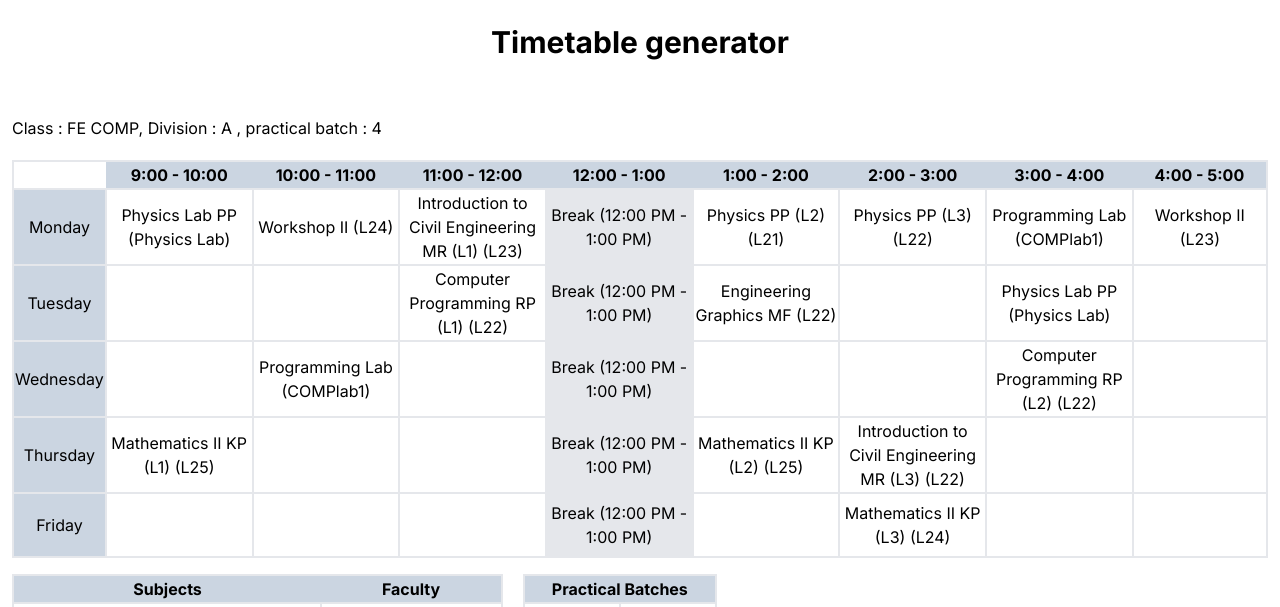
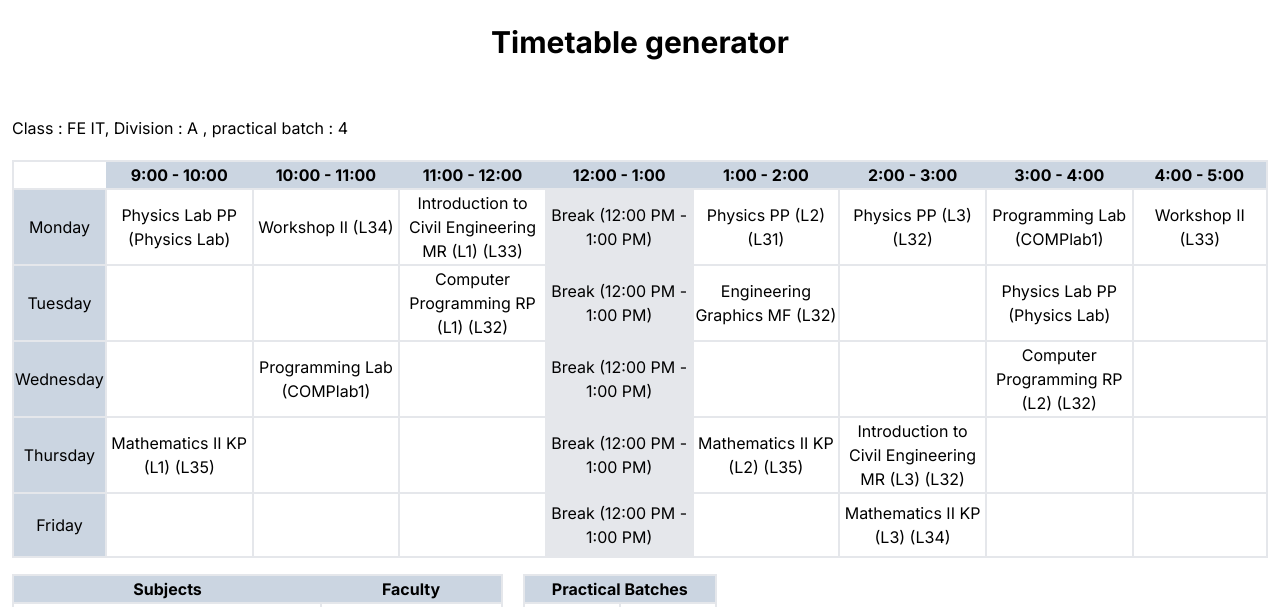
Before and after one commit to RavirajMhalsekar/Genetic-algorithm-for-timetable-, a Next.js app: page / in a window 1280 px wide. Shown: the top 607 px of the page. Built offline with nearby package versions, Linux system fonts and the light colour scheme.

Commit message:
no rooms are being repeated

```diff
--- a/app/Timetable.jsx
+++ b/app/Timetable.jsx
@@ -3,7 +3,7 @@ import { useState, useEffect } from "react";
 
 const classDetails = [
   {
-    department: "COMP",
+    department: "IT",
     year: "FE",
     div: "A",
     strength: 88,
@@ -723,7 +723,7 @@ const initializePopulation = (populationSize, classDetails) => {
         strength,
         practical_batch,
         subject,
-        timetable: generateRandomClassTimetable(classDetail),
+        timetable: generateRandomClassTimetable(classDetail, timetable), // Pass timetable as the second argument
       };
       timetable.push(classTimetable);
     }
@@ -732,7 +732,7 @@ const initializePopulation = (populationSize, classDetails) => {
   return population;
 };
 
-const generateRandomClassTimetable = (classDetail) => {
+const generateRandomClassTimetable = (classDetail, timetable, classDetails) => {
   const { department, year, div, strength, practical_batch, subject } =
     classDetail;
   const classTimetable = [];
@@ -754,27 +754,50 @@ const generateRandomClassTimetable = (classDetail) => {
   }, {});
 
   // Implement logic to generate a random timetable for the class
-  for (let day = 0; day < 5; day++) {
+  const days = [0, 1, 2, 3, 4]; // Array of day indices
+  for (const day of days) {
     // 5 days in a week (Monday to Friday)
     const dailySchedule = [];
-    for (let timeslot = 0; timeslot < getTimeslots(year).length; timeslot++) {
+    const timeslots = getTimeslots(year);
+    for (let timeslot = 0; timeslot < timeslots.length; timeslot++) {
       const availableRooms = rooms.filter(
         (room) => room.department === department
       );
-      let room;
-      if (availableRooms.length > 0) {
-        const roomIndex = Math.floor(Math.random() * availableRooms.length);
-        room = availableRooms[roomIndex];
-      } else {
-        // Handle the case where no available rooms are found for the department
-        // You can either assign a default room or mark the slot as empty
-        room = null; // Marking the slot as empty for now
+      let room = null;
+
+      const timeslotObj = {
+        day: day + 1, // Assuming day index starts from 0
+        // Add other necessary information about the timeslot
+      };
+
+      // Check if any rooms are already assigned for this timeslot
+      const assignedRooms = classDetails
+        ? classDetails.flatMap(
+            (classDetail) =>
+              classDetail.timetable?.[day]?.flatMap((slot) => slot.room) || []
+          )
+        : [];
+
+      const availableRoomsForTimeslot = availableRooms.filter(
+        (room) => !assignedRooms.includes(room)
+      );
+
+      if (availableRoomsForTimeslot.length > 0) {
+        const roomIndex = Math.floor(
+          Math.random() * availableRoomsForTimeslot.length
+        );
+        room = availableRoomsForTimeslot[roomIndex];
       }
 
       const subjectIndex = Math.floor(Math.random() * subject.length);
       const subjectData = subject[subjectIndex];
 
-      const type =
+      let type;
+      if (subjectData.name === "Project Work Phase II") {
+        // Special case for Project Work Phase II
+        type = "practical";
+      } else {
+        type =
           subjectInstanceCounts[subjectData.code].lecture <
           subjectInstanceCounts[subjectData.code].lectureMax
             ? "lecture"
@@ -785,6 +808,7 @@ const generateRandomClassTimetable = (classDetail) => {
               subjectInstanceCounts[subjectData.code].practicalMax
             ? "practical"
             : null;
+      }
 
       const slot = {
         room,
@@ -825,20 +849,44 @@ const checkRoomDepartmentMatch = (timetable) => {
     for (const dailySchedule of timetable) {
       for (const slot of dailySchedule) {
         const { room, subject } = slot;
+        let subjectDepartment;
+        let roomDepartment;
+
+        if (subject) {
+          subjectDepartment = subject.department;
+        } else {
+          subjectDepartment = department;
+        }
+
+        if (room) {
+          roomDepartment = room.department;
+        } else {
+          roomDepartment = department;
+        }
 
         if (
-          subject &&
-          subject.department !== room.department &&
-          room.department !== department
+          subjectDepartment !== roomDepartment &&
+          roomDepartment !== department
         ) {
           return false;
+        }
+
+        if (subject && subject.practical > 0) {
+          if (room) {
+            if (room.department !== department) {
+              return false;
+            }
+          } else {
+            // If room is null, assume it belongs to the class department
+            // and return false since practical subjects should be assigned to a lab
+            return false;
+          }
         }
       }
     }
   }
   return true;
 };
-
 const checkLabDepartmentMatch = (timetable) => {
   for (const classTimeTable of timetable) {
     const { department, timetable } = classTimeTable;
@@ -847,12 +895,16 @@ const checkLabDepartmentMatch = (timetable) => {
       for (const slot of dailySchedule) {
         const { subject } = slot;
 
-        if (
-          subject &&
-          subject.practical > 0 &&
-          slot.room.department !== department
-        ) {
+        if (subject && subject.practical > 0) {
+          if (slot.room) {
+            if (slot.room.department !== department) {
               return false;
+            }
+          } else {
+            // If slot.room is null, it means the practical subject is not assigned to a lab
+            // which violates the constraint, so return false
+            return false;
+          }
         }
       }
     }
@@ -992,22 +1044,41 @@ const checkLabAllocation = (timetable, classDetails) => {
 };
 
 const isRoomAvailable = (department, timeslot, timetable) => {
-  const availableRooms = rooms.filter((room) => room.department === department);
+  let availableRooms = rooms.filter((room) => room.department === department);
 
   for (const classTimeTable of timetable) {
-    const { timetable: classSchedule } = classTimeTable;
+    const { timetable: classSchedule, subject } = classTimeTable;
     const dailySchedule = classSchedule[timeslot.day - 1]; // Assuming day index starts from 1
 
     for (const slot of dailySchedule) {
       if (slot.room) {
         // Add null check for slot.room
+        const subjectDepartment = slot.subject
+          ? slot.subject.department
+          : department;
+        const roomDepartment = slot.room.department;
+
         const roomIndex = availableRooms.findIndex(
           (room) => room.name === slot.room.name
         );
-        if (roomIndex !== -1) {
-          // Room is not available
+
+        if (roomIndex !== -1 && subjectDepartment === roomDepartment) {
+          // Room is not available for the subject's department
           availableRooms.splice(roomIndex, 1);
         }
+      }
+    }
+
+    // Check if there are enough available rooms for subjects with high practical counts
+    const highPracticalSubjects = subject.filter(
+      (subjectData) => subjectData.practical > 4
+    );
+    for (const subjectData of highPracticalSubjects) {
+      const requiredRoomCount = subjectData.practical;
+      const availableRoomCount = availableRooms.length;
+
+      if (availableRoomCount < requiredRoomCount) {
+        return false;
       }
     }
   }
@@ -1356,9 +1427,11 @@ const Timetable = () => {
                         ? `Break (${slot.startTime} - ${slot.endTime})`
                         : slot.type === "empty"
                         ? ""
-                        : slot.type
+                        : slot.type && slot.subject
                         ? `${slot.subject.name} ${
-                            slot.subject.faculty.shortName
+                            slot.subject.faculty
+                              ? slot.subject.faculty.shortName
+                              : ""
                           } ${
                             slot.type === "lecture"
                               ? `(L${slot.instanceCount})`
@@ -1367,7 +1440,7 @@ const Timetable = () => {
                               : slot.type === "practical"
                               ? ""
                               : ""
-                          } (${slot.room.name})`
+                          } (${slot.room ? slot.room.name : ""})`
                         : ""}
                     </td>
                   ))}
```
Lines whose indentation alone changed are shown as unchanged.
